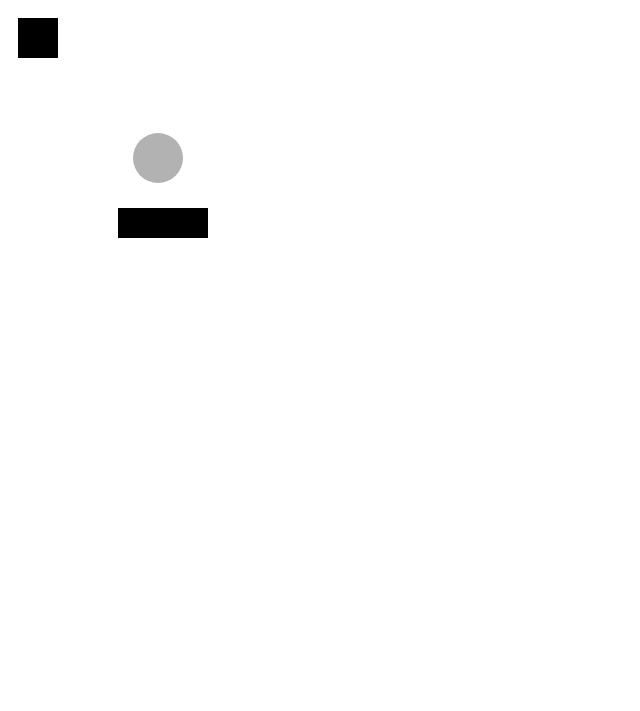
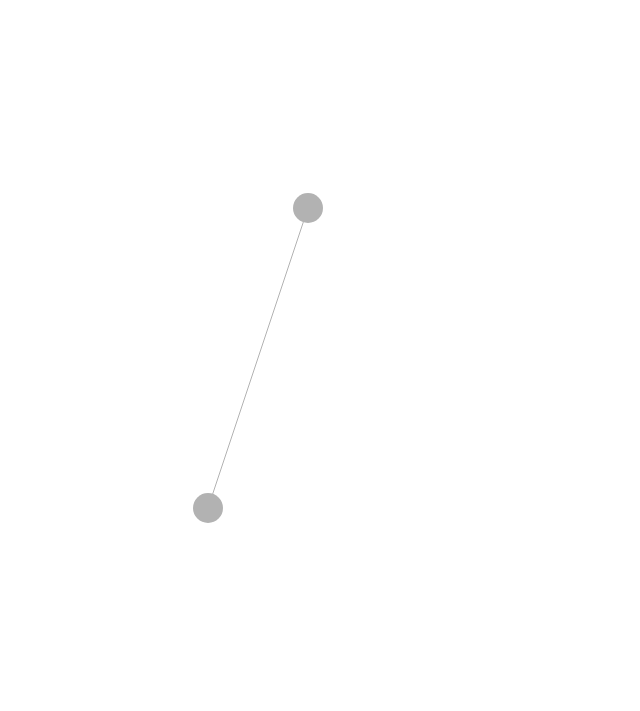
Before and after one commit to ehayon/FDGraph, a plain HTML site: page index.html in a window 1280 px wide. Shown: the whole page, without its empty margins (0-640 px from the left). Drawn offline with nearby package versions, Linux system fonts and the light colour scheme.

Commit message:
added nodes that can be connected

```diff
--- a/Canvas.js
+++ b/Canvas.js
@@ -7,10 +7,11 @@
  * h - height
  */
 
-function Shape(x, y, w, h) {
+function Shape(x, y) {
 	this.x = x || 0;
 	this.y = y || 0;
 	this.fill = "#000";
+	this.draggable = true;
 }
 
 Shape.prototype.draw = function(ctx) {
@@ -50,7 +51,7 @@ Rectangle.prototype = Object.create(new Shape());
  */
 
 function Circle(x, y, d) {
-	Shape.call(this, x, y, d, d);
+	Shape.call(this, x, y);
 	this.d = d;
 }
 Circle.prototype = Object.create(new Shape());
@@ -73,7 +74,19 @@ Circle.prototype.contains = function(ex, ey) {
 	return(distance <= this.d/2);
 }
 
-
+function Line(x1, y1, x2, y2) {
+	this.x1 = x1;
+	this.y1 = y1;
+	this.x2 = x2;
+	this.y2 = y2;
+}
+Line.prototype.draw = function(ctx) {
+	ctx.strokeStyle = "#B2B2B2";
+	ctx.beginPath();
+	ctx.moveTo(this.x1, this.y1);
+	ctx.lineTo(this.x2, this.y2);
+	ctx.stroke();
+}
 
 /* canvas state is needed to keep track of shapes currently drawn on our canvas */
 function Canvas(canvas)
@@ -95,7 +108,7 @@ function Canvas(canvas)
 		var shapes = mystate.shapes
 		mystate.dragging = true;
 		for(var i = 0; i < shapes.length; i++) {
-			if(shapes[i].contains(e.x, e.y)) {
+			if(shapes[i].draggable && shapes[i].contains(e.x, e.y)) {
 				mystate.selection = shapes[i];
 		        mystate.dragoffx = e.x - mystate.selection.x;
 		        mystate.dragoffy = e.y - mystate.selection.y;
@@ -152,13 +165,16 @@ Canvas.prototype.draw = function() {
 
 $(document).ready(function() {
 	var can = document.getElementById("can");
-	var shape1 = new Rectangle(110, 200, 90, 30);
-	var shape2 = new Rectangle(10, 10, 40, 40);
-	var circle1 = new Circle(150, 150, 50);
 	var myCanvas = new Canvas(can);
-	myCanvas.add(shape1);
-	myCanvas.add(shape2);
-	myCanvas.add(circle1);
+
+	var node1 = new Node(300, 200);
+	var node2 = new Node(200, 500);
+	var connection1 = new Connection(node1, node2);
+
+	myCanvas.add(node1);
+	myCanvas.add(node2);
+	myCanvas.add(connection1);
+
 	setInterval(function() { myCanvas.redraw(); }, 10);
 
 });
--- /dev/null
+++ b/Graph.js
@@ -0,0 +1,25 @@
+function Graph() {
+	this.nodes = [];
+	this.edges = [];
+}
+
+function Node(x, y) {
+	Circle.call(this, x, y, 30);
+}
+Node.prototype = Object.create(new Circle());
+
+function Connection(node_a, node_b) {
+	Line.call(this, node_a.x, node_a.y, node_b.x, node_b.y);
+	this.a = node_a;
+	this.b = node_b;
+	this.line = new Line(node_a.x, node_b.y);
+	this.draggable = false;
+}
+Connection.prototype = Object.create(new Line());
+Connection.prototype.draw = function(ctx) {
+	ctx.strokeStyle = "#B2B2B2";
+	ctx.beginPath();
+	ctx.moveTo(this.a.x, this.a.y);
+	ctx.lineTo(this.b.x, this.b.y);
+	ctx.stroke();
+}
--- a/index.html
+++ b/index.html
@@ -4,9 +4,10 @@
 	<title>Force Direccted Layout Demo</title>
 	<script type="text/javascript" src="https://ajax.googleapis.com/ajax/libs/jquery/1.7.1/jquery.min.js"></script>
 	<script type="text/javascript" src="Canvas.js"></script>
+	<script type="text/javascript" src="Graph.js"></script>
 </head>
 <body>
-	<canvas id="can" width="400" height="700"></canvas>
+	<canvas id="can" width="1100px" height="1000px"></canvas>
 </body>
 
 
```
